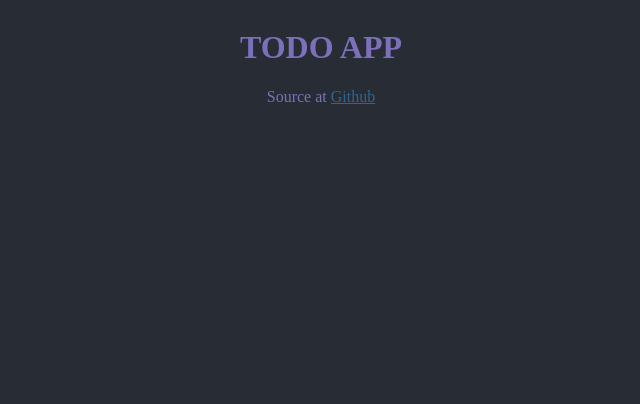
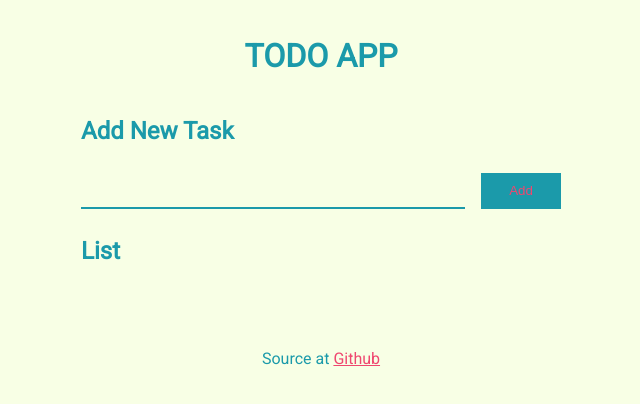
Before and after one commit to hburbano/vanilla-todo, a website: page src/index.html in a window 1280 px wide. Shown: the whole page, without its empty margins (319-959 px from the left). Drawn offline with Linux system fonts and the light colour scheme.

Commit message:
Style elements

```diff
--- a/src/index.html
+++ b/src/index.html
@@ -1,15 +1,33 @@
 <!DOCTYPE html>
-<html>
+<html lang="en">
   <head>
     <meta charset="utf-8" />
     <meta http-equiv="X-UA-Compatible" content="IE=edge" />
     <title>Todo APP</title>
     <meta name="viewport" content="width=device-width, initial-scale=1" />
+    <link
+      href="https://fonts.googleapis.com/css?family=Roboto&display=swap"
+      rel="stylesheet"
+    />
     <link rel="stylesheet" type="text/css" media="screen" href="main.css" />
-    <script type="module" src="./index.js"></script>
   </head>
   <body>
-    <h1>TODO APP</h1>
+    <div class="App-Container">
+      <h1>TODO APP</h1>
+      <section class="list-section">
+        <label for="new-task"
+          ><h2 class="section-title">Add New Task</h2></label
+        >
+        <div class="task-element">
+          <input class="task-input" id="new-task" type="text" />
+          <button class="action-button" id="add-new-button">Add</button>
+        </div>
+      </section>
+      <section class="list-section">
+        <h2 class="section-title">List</h2>
+        <ul class="todo-list" id="task-list"></ul>
+      </section>
+    </div>
   </body>
   <footer>
     Source at
@@ -17,4 +35,5 @@
       >Github</a
     >
   </footer>
+  <script type="module" src="./index.js"></script>
 </html>
--- a/src/index.js
+++ b/src/index.js
@@ -8,7 +8,7 @@ const createNewTaskElement = function(taskString) {
   let editInput = document.createElement('input')
   let deleteButton = document.createElement('button')
 
-  newTask.className = 'task-list-item'
+  newTask.className = 'task-element'
 
   label.innerText = taskString
   label.className = 'task-label'
--- a/src/main.css
+++ b/src/main.css
@@ -1,25 +1,67 @@
 :root {
-  background-color: #282c34;
+  --background: #f8ffe5;
+  --textPrimary: #1b9aaa;
+  --textSecondary: #ef476f;
+  background-color: var(--background);
   text-align: center;
   min-height: 100vh;
+  color: var(--textPrimary);
+  font-family: 'Roboto', sans-serif;
+}
+
+.App-Container {
   display: flex;
-  color: #7d70ba;
+  text-align: left;
   align-items: center;
   flex-direction: column;
   padding-bottom: 2rem;
-}
-
-.App {
-  background-color: #282c34;
-  text-align: center;
-  min-height: 100vh;
-  display: flex;
-  color: #7d70ba;
-  align-items: center;
-  flex-direction: column;
-  padding-bottom: 2rem;
+  max-width: 30rem;
+  margin: 1rem auto 2rem auto;
 }
 
 .App-link {
-  color: #33658a;
+  color: var(--textSecondary);
 }
+
+.todo-list {
+  list-style-type: none;
+  padding: 0;
+}
+
+.task-element {
+  padding: 0.5rem 0;
+  display: flex;
+}
+
+.list-section {
+  width: 100%;
+}
+
+.section-title {
+  font-size: 1.5rem;
+}
+
+.action-button {
+  background-color: var(--textPrimary);
+  border: none;
+  color: var(--textSecondary);
+  padding: 0.5rem 1rem;
+  min-width: 5rem;
+  text-align: center;
+  text-decoration: none;
+  display: inline-block;
+}
+
+.task-label {
+  display: none;
+}
+
+.task-input {
+  height: 2rem;
+  background-color: var(--background);
+  border: none;
+  border-bottom: 2px solid var(--textPrimary);
+  color: var(--textPrimary);
+  flex-grow: 1;
+  margin-right: 1rem;
+}
```
